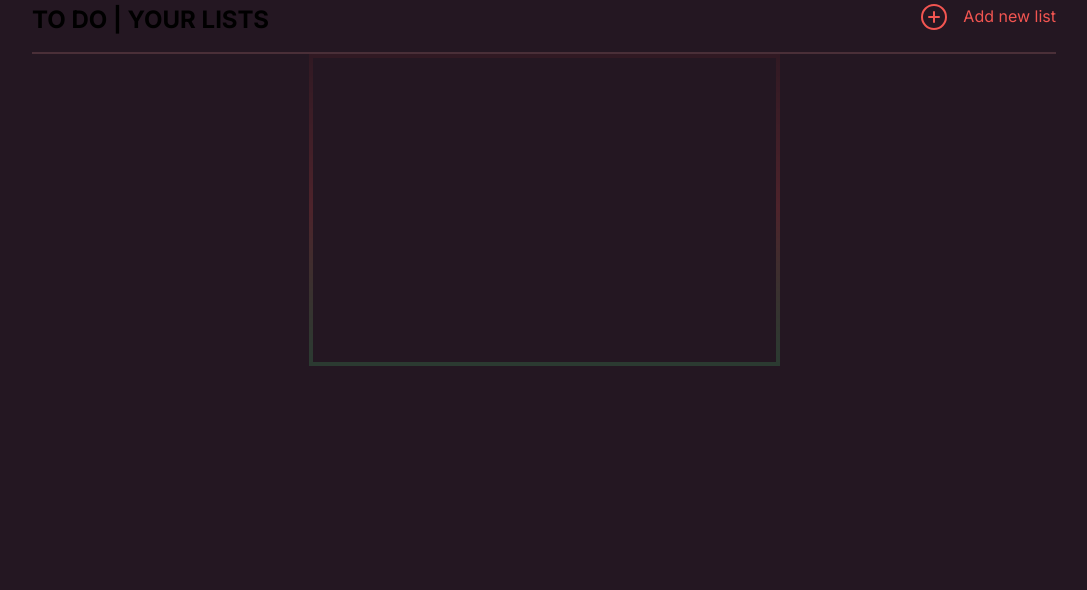
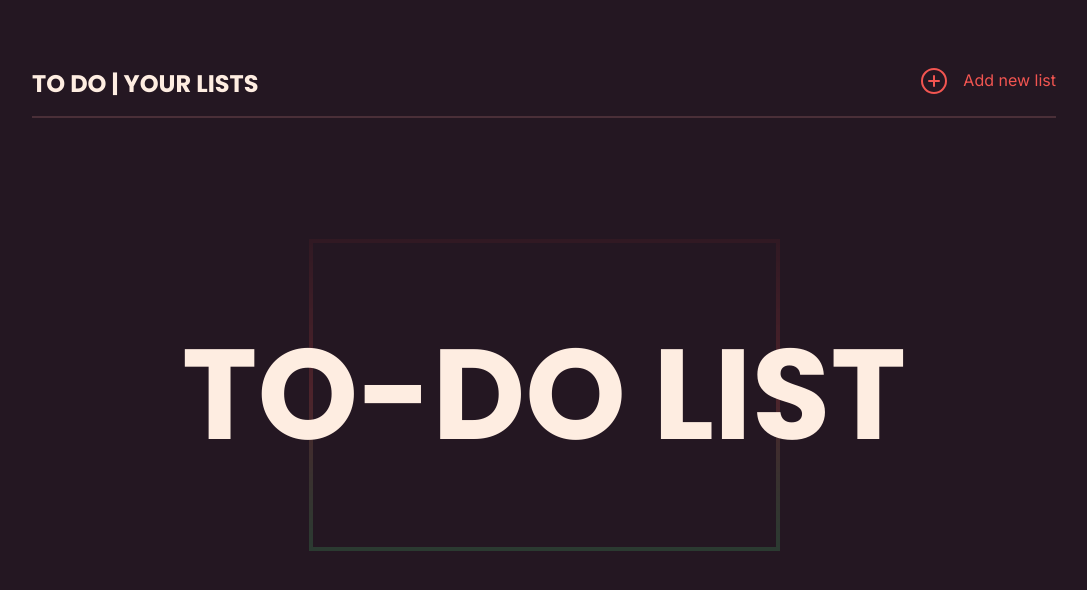
Before and after one commit to Marcelol090/todo-list, a Next.js app: page / in a window 1280 px wide. Shown: the top 590 px of the page, without its empty margins (96-1183 px from the left). Built offline with nearby package versions, Linux system fonts and the light colour scheme.

Commit message:
Finalizado o header

```diff
--- a/app/layout.tsx
+++ b/app/layout.tsx
@@ -1,6 +1,7 @@
 import type { Metadata } from "next";
 import { Inter } from "next/font/google";
 import "./globals.css";
+
 
 const inter = Inter({ subsets: ["latin"] });
 
@@ -15,8 +16,13 @@ export default function RootLayout({
   children: React.ReactNode;
 }>) {
   return (
-    <html lang="en">
-      <body className={inter.className}><div className="bg-[#241722] min-h-screen p-[10%] pt-16 lg:pt-1">{children}</div></body>
+    <html lang="en" className="h-full">
+      <link href="https://fonts.googleapis.com/css2?family=Poppins:wght@400;500;700&display=swap" rel="stylesheet"/>
+      <body className={`${inter.className} h-full`}>
+        <div className="bg-[#241722] h-full p-[10%] pt-16 lg:pt-1">
+          {children}
+        </div>
+      </body>
     </html>
   );
 }
--- a/app/page.tsx
+++ b/app/page.tsx
@@ -5,16 +5,17 @@ import Rectangle from "@/src/Icons/Rectangle";
 
 export default function Home() {
   return (
-    <main className="flex-1 h-full">
-      <header className="flex justify-between border-b-2 border-[#54353ECC] pb-4">
-        <h1 className="text-2xl font-bold">TO DO | YOUR LISTS</h1>
+    <main className="flex-1 h-full flex flex-col">
+      <header className="flex justify-between border-b-2 border-[#54353ECC] pb-4 mt-16">
+        <h1 className="text-2xl font-bold text-[#FEEDE1] font-poppins">TO DO | YOUR LISTS</h1>
         <Button className="flex gap-4 text-[#F25551] h-6">
           <PlusCircle />
           Add new list
         </Button>
       </header>
-      <section className="flex justify-center items-center h-full">
-        <Rectangle />
+      <section className="flex justify-center items-center flex-1 relative">
+        <h1 className="absolute text-[#FEEDE1] lg:text-9xl md:text-8xl text-6xl font-bold font-poppins">TO-DO LIST</h1>
+        {<Rectangle />}
       </section>
     </main>
   );
--- a/tailwind.config.ts
+++ b/tailwind.config.ts
@@ -13,6 +13,9 @@ const config: Config = {
         "gradient-conic":
           "conic-gradient(from 180deg at 50% 50%, var(--tw-gradient-stops))",
       },
+      fontFamily: {
+        poppins: ['Poppins', 'sans-serif'],
+      },
     },
   },
   plugins: [],
```
Also changed, not shown: package.json (+6 -6 lines), 1 other file (tests, documents, lock files or other folders).
